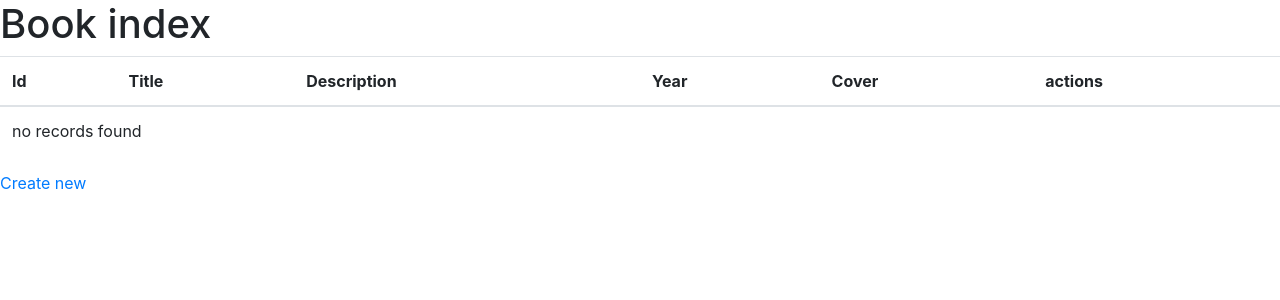
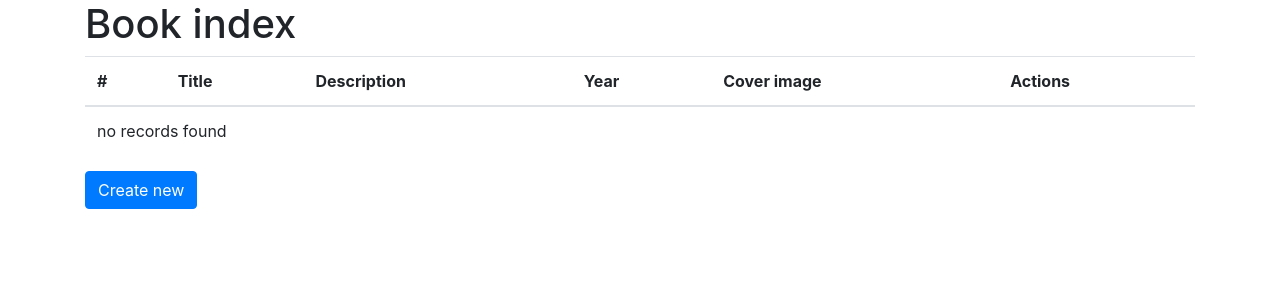
Before and after one commit to paulll/symfony4-test, a Symfony app: template templates/book/index.html.twig in a window 1280 px wide. Shown: the top 300 px of the page. Run offline with Twig, Linux system fonts and the light colour scheme; the template is opened without the code that fills it, so the values that code supplies are empty; some libraries are stand-ins or nearby versions.

Commit message:
improve styling with bootstrap 4

```diff
--- /dev/null
+++ b/public/css/form-edit.css
@@ -0,0 +1,3 @@
+.container form {
+	display: inline;
+}
--- a/templates/base.html.twig
+++ b/templates/base.html.twig
@@ -8,7 +8,9 @@
         {% endblock %}
     </head>
     <body>
-        {% block body %}{% endblock %}
+        <div class="container">
+            {% block body %}{% endblock %}
+        </div>
         {% block javascripts %}
         <script src="https://code.jquery.com/jquery-3.4.1.slim.min.js" integrity="sha384-J6qa4849blE2+poT4WnyKhv5vZF5SrPo0iEjwBvKU7imGFAV0wwj1yYfoRSJoZ+n" crossorigin="anonymous"></script>
         <script src="https://cdn.jsdelivr.net/npm/popper.js@1.16.0/dist/umd/popper.min.js" integrity="sha384-Q6E9RHvbIyZFJoft+2mJbHaEWldlvI9IOYy5n3zV9zzTtmI3UksdQRVvoxMfooAo" crossorigin="anonymous"></script>
--- a/templates/book/_delete_form.html.twig
+++ b/templates/book/_delete_form.html.twig
@@ -1,5 +1,5 @@
-<form method="post" action="{{ path('book_delete', {'id': book.id}) }}" onsubmit="return confirm('Are you sure you want to delete this item?');">
+<form method="post" class="form-inline" action="{{ path('book_delete', {'id': book.id}) }}" onsubmit="return confirm('Are you sure you want to delete this item?');">
     <input type="hidden" name="_method" value="DELETE">
     <input type="hidden" name="_token" value="{{ csrf_token('delete' ~ book.id) }}">
-    <button class="btn">Delete</button>
+    <button class="btn btn-danger">Delete</button>
 </form>
--- a/templates/book/_form.html.twig
+++ b/templates/book/_form.html.twig
@@ -1,4 +1,4 @@
 {{ form_start(form) }}
     {{ form_widget(form) }}
-    <button class="btn">{{ button_label|default('Save') }}</button>
+    <button class="btn btn-primary">{{ button_label|default('Save') }}</button>
 {{ form_end(form) }}
--- a/templates/book/index.html.twig
+++ b/templates/book/index.html.twig
@@ -5,15 +5,15 @@
 {% block body %}
     <h1>Book index</h1>
 
-    <table class="table">
+    <table class="table" id="books">
         <thead>
             <tr>
-                <th>Id</th>
+                <th>#</th>
                 <th>Title</th>
                 <th>Description</th>
                 <th>Year</th>
-                <th>Cover</th>
-                <th>actions</th>
+                <th>Cover image</th>
+                <th>Actions</th>
             </tr>
         </thead>
         <tbody>
@@ -25,8 +25,8 @@
                 <td>{{ book.year }}</td>
                 <td><img height="200px" src="{{ asset('uploads/covers/' ~ book.cover) }}" /></td>
                 <td>
-                    <a href="{{ path('book_show', {'id': book.id}) }}">show</a>
-                    <a href="{{ path('book_edit', {'id': book.id}) }}">edit</a>
+                    <a class="btn btn-success" role="button" href="{{ path('book_show', {'id': book.id}) }}">View</a>
+                    <a class="btn btn-primary" role="button" href="{{ path('book_edit', {'id': book.id}) }}">Edit</a>
                 </td>
             </tr>
         {% else %}
@@ -37,5 +37,5 @@
         </tbody>
     </table>
 
-    <a href="{{ path('book_new') }}">Create new</a>
+    <a class="btn btn-primary" role="button" href="{{ path('book_new') }}">Create new</a>
 {% endblock %}
```
Also changed, not shown: templates/book/edit.html.twig (+7 -3 lines), templates/book/new.html.twig (+7 -2 lines), templates/book/show.html.twig (+8 -4 lines), 1 other file.
